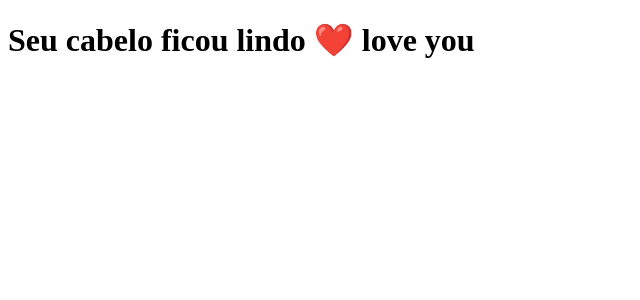
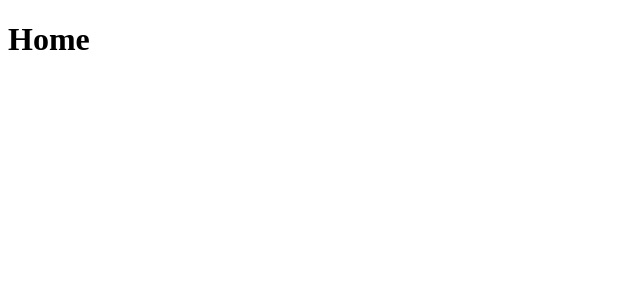
Before and after one commit to raulvieiradev/tabnews-recreated, a Next.js app: page / in a window 1280 px wide. Shown: the top 300 px of the page, without its empty margins (0-640 px from the left). Built offline with nearby package versions, Linux system fonts and the light colour scheme.

Commit message:
update home page

```diff
--- a/pages/index.js
+++ b/pages/index.js
@@ -1,6 +1,6 @@
 function Home() {
     return (
-        <h1>Seu cabelo ficou lindo ❤️ love you</h1>
+        <h1>Home</h1>
     )
 }
 
```
